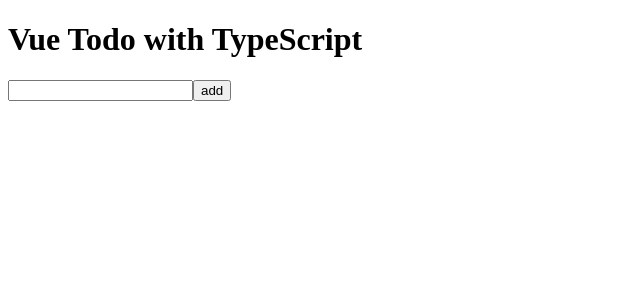
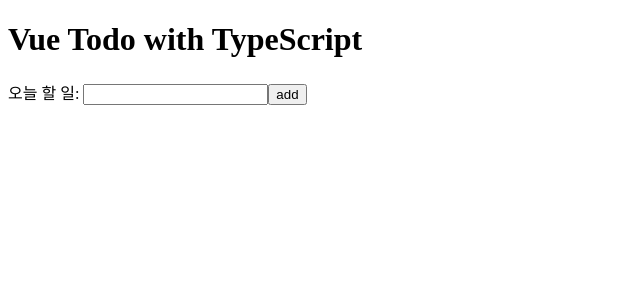
Before and after one commit to coldhailstone/learn-vue-typescript, a Vue app in the folder vue-todo/: page / in a window 1280 px wide. Shown: the top 300 px of the page, without its empty margins (0-640 px from the left). Built offline with nearby package versions, Linux system fonts and the light colour scheme.

Commit message:
할 일 추가 버튼 기능 구현

```diff
--- a/vue-todo/src/App.vue
+++ b/vue-todo/src/App.vue
@@ -1,7 +1,11 @@
 <template>
 	<div>
 		<h1>Vue Todo with TypeScript</h1>
-		<todo-input :item="todoText" @input="updateTodoText"></todo-input>
+		<todo-input
+			:item="todoText"
+			@input="updateTodoText"
+			@add="addTodoItem"
+		></todo-input>
 	</div>
 </template>
 
@@ -20,6 +24,14 @@
 		updateTodoText(value: any) {
 			this.todoText = value;
 		},
+		addTodoItem() {
+			const value = this.todoText;
+			localStorage.setItem(value, value);
+			this.initTodoText();
+		},
+		initTodoText() {
+			this.todoText = '';
+		},
 	},
 });
 </script>
--- a/vue-todo/src/components/TodoInput.vue
+++ b/vue-todo/src/components/TodoInput.vue
@@ -1,6 +1,6 @@
 <template>
 	<div>
-		<label for="todo-input"></label>
+		<label for="todo-input">오늘 할 일: </label>
 		<input id="todo-input" type="text" :value="item" @input="handleInput" />
 		<button type="button" @click="addTodo">add</button>
 	</div>
@@ -21,7 +21,7 @@
 			this.$emit('input', event.target.value);
 		},
 		addTodo() {
-			console.log('add');
+			this.$emit('add');
 		},
 	},
 });
```
